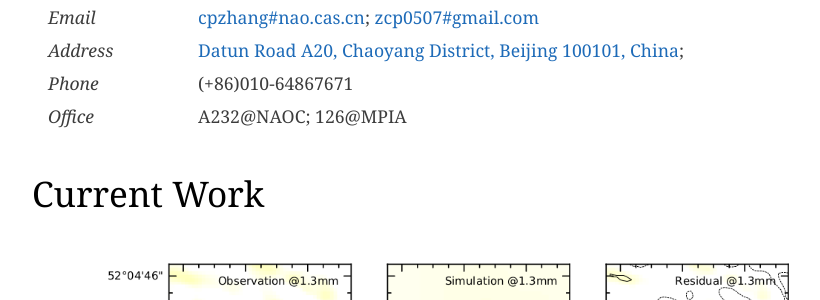
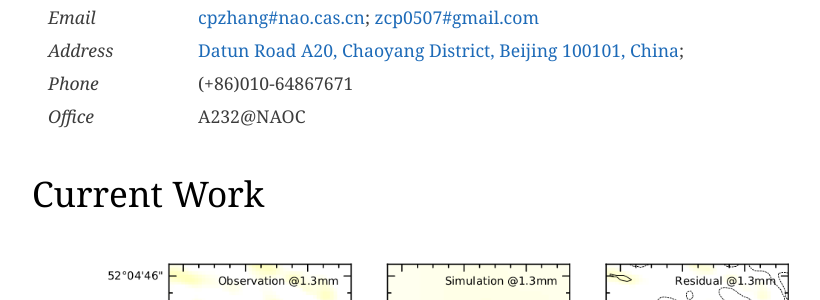
Before and after one commit to zcp521/zcp521.github.io, a Jekyll site: the page built from index.html, in a window 1280 px wide and 900 px high, scrolled down 828 px. Shown: the part 156-456 px from the top of the window, without its empty margins (192-1012 px from the left). Built offline with Jekyll 4.4.1, drawn with Linux system fonts in a browser that asks for light colours; the list of posts is cut into pages by our own code.

Commit message:
Update index.html

```diff
--- a/index.html
+++ b/index.html
@@ -59,7 +59,7 @@
     	</tr>
     	<tr>
     	    <td style="border: 0px solid #FFFFFF; padding: 0.2rem 1rem;"><em>Office</em></td>
-    	    <td style="border: 0px solid #FFFFFF; padding: 0.2rem 1rem;">A232@NAOC; 126@MPIA</td>
+    	    <td style="border: 0px solid #FFFFFF; padding: 0.2rem 1rem;">A232@NAOC</td>
     	</tr>
     </tbody>
 </table>
```
